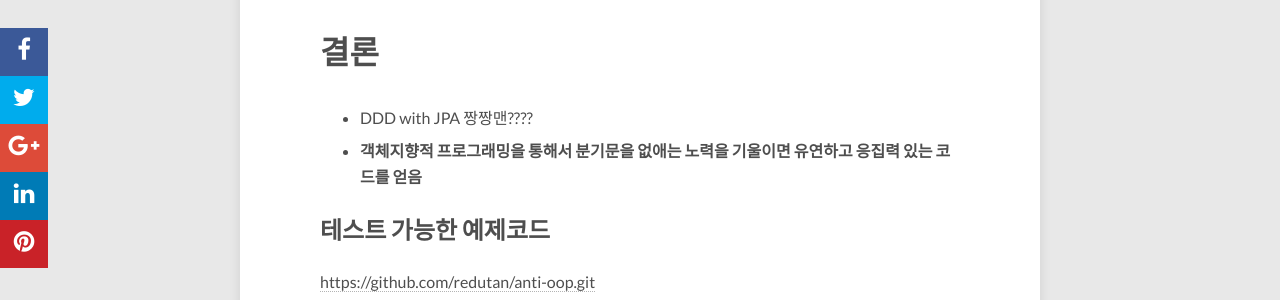
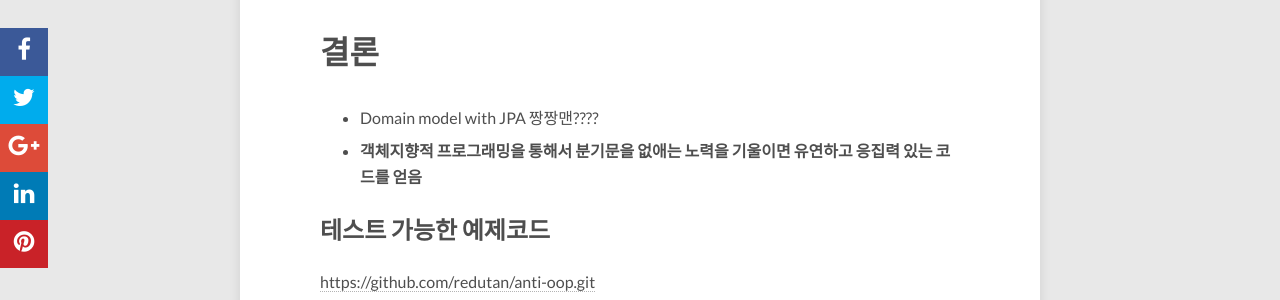
Before and after one commit to redutan/redutan.github.io, a Jekyll site: the page built from _posts/2016/2016-03-31-anti-oop-if.markdown, in a window 1280 px wide and 900 px high, scrolled down 12712 px. Shown: the part 152-452 px from the top of the window. Built offline with Jekyll 4.4.1, drawn with Linux system fonts in a browser that asks for light colours; nearby versions of some CDN libraries; comment, search, counter and statistics services are not loaded.

Commit message:
포스팅 수정

```diff
--- a/_posts/2016/2016-03-31-anti-oop-if.markdown
+++ b/_posts/2016/2016-03-31-anti-oop-if.markdown
@@ -578,7 +578,7 @@ Entity 안에 있기 때문에 객체지향의 근본인 **연관된 상태와
 
 # 결론
 
-- DDD with JPA 짱짱맨????
+- Domain model with JPA 짱짱맨????
 - **객체지향적 프로그래밍을 통해서 분기문을 없애는 노력을 기울이면 유연하고 응집력 있는 코드를 얻음**
 
 ## 테스트 가능한 예제코드
```
